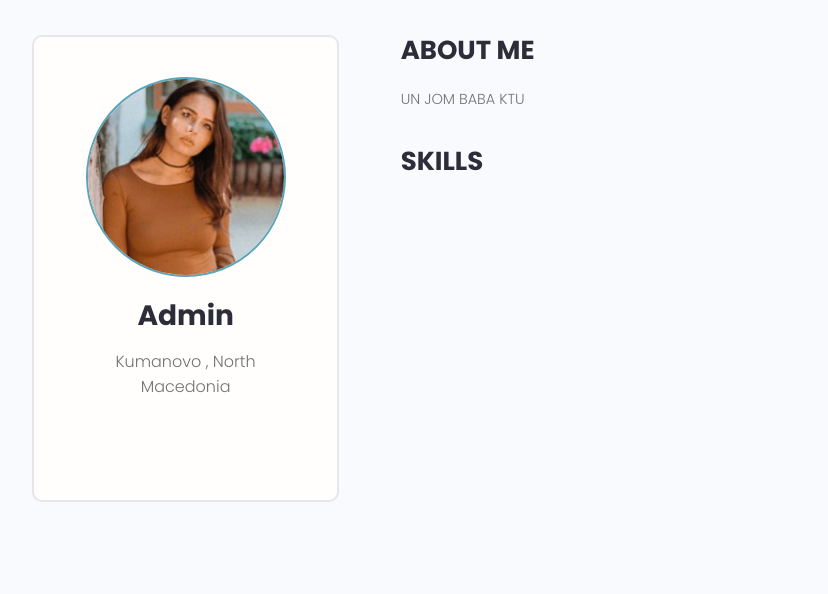
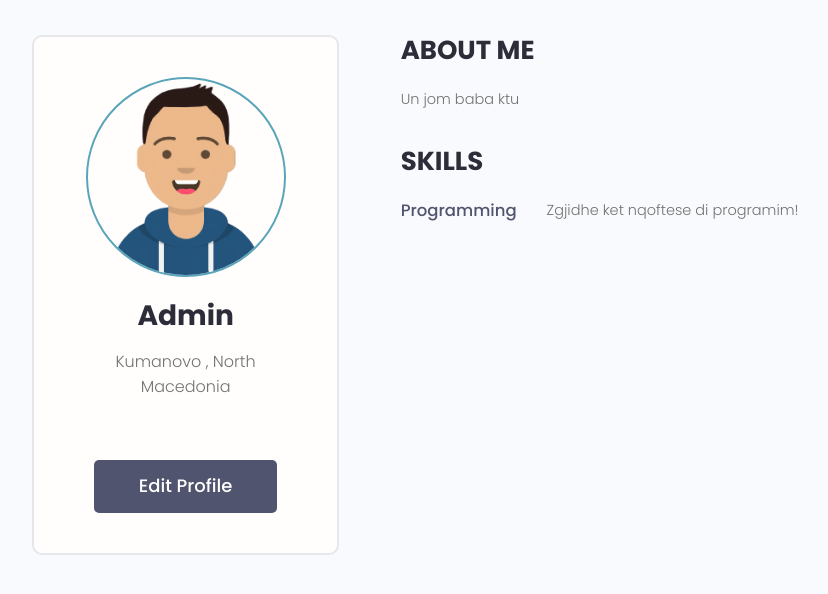
Before and after one commit to omertairi04/FilloPun, a Django app: page /profile/admin/ in a window 1280 px wide. Shown: the part 77-671 px from the top of the page, without its empty margins (96-924 px from the left). Run offline with Django 3.2, Linux system fonts and the light colour scheme; a user stored in the database is signed in; data comes from the database, SQL or seed files in the repository; some libraries are stand-ins or nearby versions.

Commit message:
debugged some tings

```diff
--- a/users/forms.py
+++ b/users/forms.py
@@ -24,7 +24,7 @@
     class Meta:
         model = Profile
         fields = ['name','sur_name','email','username','profilepic',
-                'bio','birth_date','location']
+                'bio','skills','birth_date','location']
 
     def __init__(self , *args , **kwargs):
         super(EditProfileForm, self).__init__(*args, **kwargs)
--- a/users/models.py
+++ b/users/models.py
@@ -11,6 +11,7 @@
     username = models.CharField(max_length=200 ,unique = True ,blank=True , null=True)
     profilepic = models.ImageField(blank=True , null=True, upload_to='profiles/', default='images/profiles/user-default.png')
     bio = models.TextField(blank=True , null=True)
+    skills = models.ManyToManyField('Skills', blank=True)
     # Upload CV
     # Resume
     birth_date = models.DateField(blank=True, null=True)
@@ -28,7 +29,6 @@
         return int((datetime.now().date() - self.birth_date).days / 365.25)
 
 class Skills(models.Model):
-    owner = models.ForeignKey(Profile , on_delete=models.CASCADE , blank=True , null=True)
     name = models.CharField(max_length=200 , blank=True , null=True)
     description = models.TextField(blank=True , null=True)
     created = models.DateTimeField(auto_now_add = True)
--- a/users/templates/users/profile.html
+++ b/users/templates/users/profile.html
@@ -20,6 +20,12 @@
               {% if request.user.profile.id != profile.id %}
               <a href="message" class="btn btn--sub btn--lg">Send Message </a>
               {% endif %}
+
+              {% if request.user.profile.id == profile.id %}
+                <a href="{% url 'edit-profile' %}" class="btn btn--sub btn--lg">Edit Profile</a>
+              {% endif %}
+
+
             </div>
           </div>
         </div>
--- a/users/views.py
+++ b/users/views.py
@@ -7,7 +7,7 @@
 
 def profile(request , username):
     profile = Profile.objects.get(username=username)
-    skills = profile.skills_set.all()
+    skills = profile.skills.all()
     context = {
         'profile':profile,
         'skills':skills
@@ -19,10 +19,10 @@
     form = EditProfileForm(instance=profile)
 
     if request.method == 'POST':
-        form = EditProfileForm(request.FILES , request.POST , instance=profile)
+        form = EditProfileForm(request.POST , request.FILES , instance=profile)
         if form.is_valid():
             form.save()
-            return redirect('profile')
+            return redirect('profile' , username = profile.username)
 
     context = {
         'profile':profile,
@@ -44,7 +44,7 @@
             # messages
 
             login(request , user)
-            return redirect('home')
+            return redirect('editProfile')
         else:
             pass
 
@@ -80,7 +80,7 @@
         # nqofte useri ndatabaz nuk osht i shprast , at'her e bojm llogin edhe e qojm tek profiles
         if user is not None:
             login(request , user)
-            return redirect(request.GET['next'] if 'next' in request.GET else 'home') # account
+            return redirect(request.GET['next'] if 'next' in request.GET else 'editProfile') # account
         else:
             pass
         # nqoftse jo at'her e qesmi ket messazhin
```
Also changed, not shown: db.sqlite3, static/images/profiles/mehdi.png (added), users/migrations/0003_remove_skills_owner.py (added), users/migrations/0004_profile_skills.py (added).
